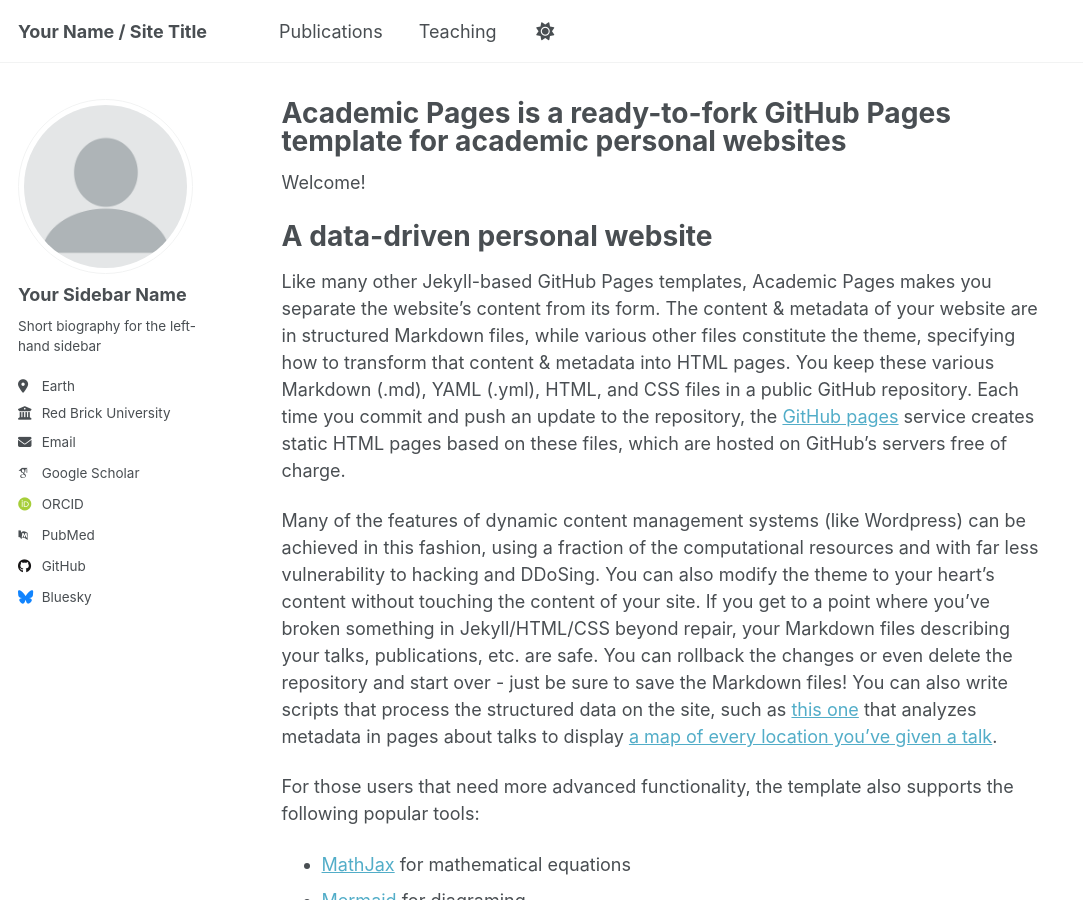
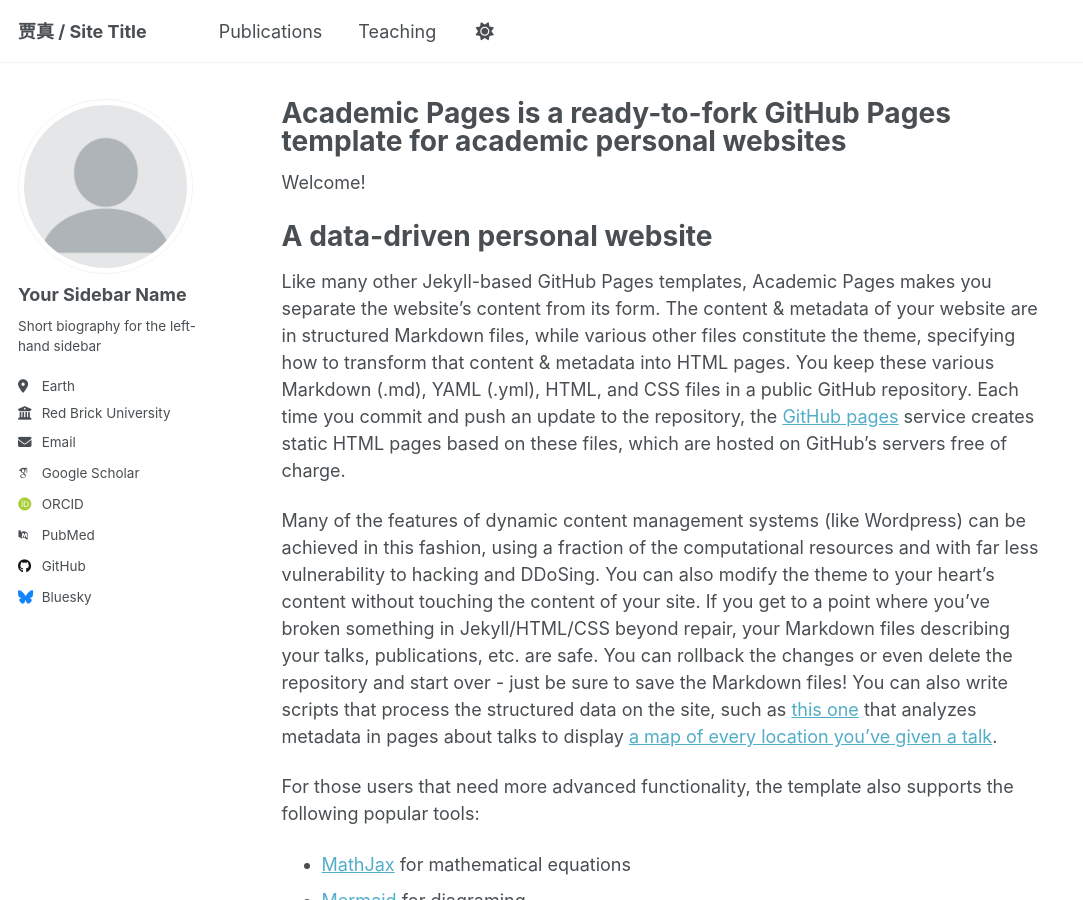
Before and after one commit to jiazhen-x/jiazhen-x.github.io, a Jekyll site: the page built from _pages/about.md, in a window 1280 px wide and 900 px high. Shown: the whole window, without its empty margins (0-1083 px from the left). Built offline with Jekyll 4.4.1, drawn with Linux system fonts in a browser that asks for light colours; some web fonts are replaced; a script that is not in the unit is left out.

Commit message:
Update _config.yml

```diff
--- a/_config.yml
+++ b/_config.yml
@@ -9,7 +9,7 @@
 # Basic Site Settings
 locale                   : "en-US"
 site_theme               : "default" # Currently available options are "default", "air"
-title                    : "Your Name / Site Title"
+title                    : "贾真 / Site Title"
 title_separator          : "-"
 name                     : &name "Your Name"
 description              : &description "Your Name's academic portfolio"   # Update this with a general description of your site, this is the default if not overridden by a page
```
